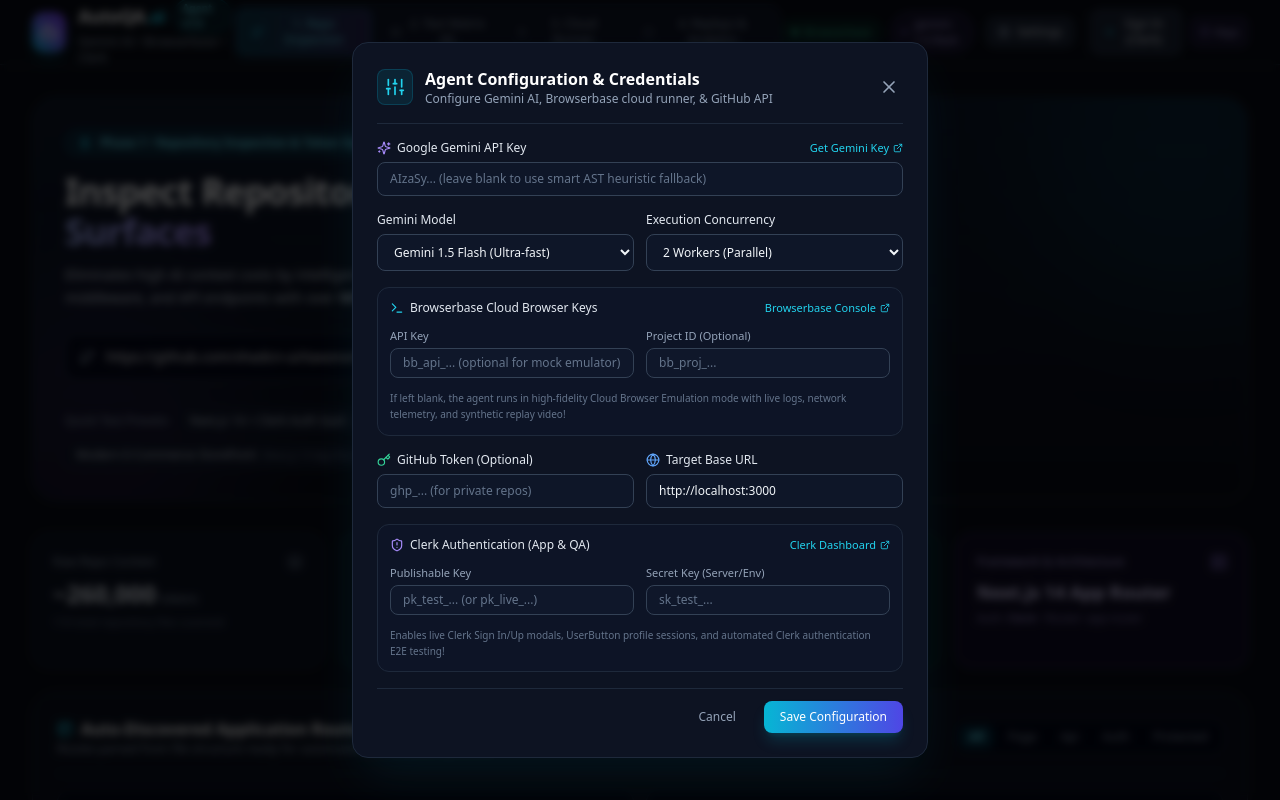
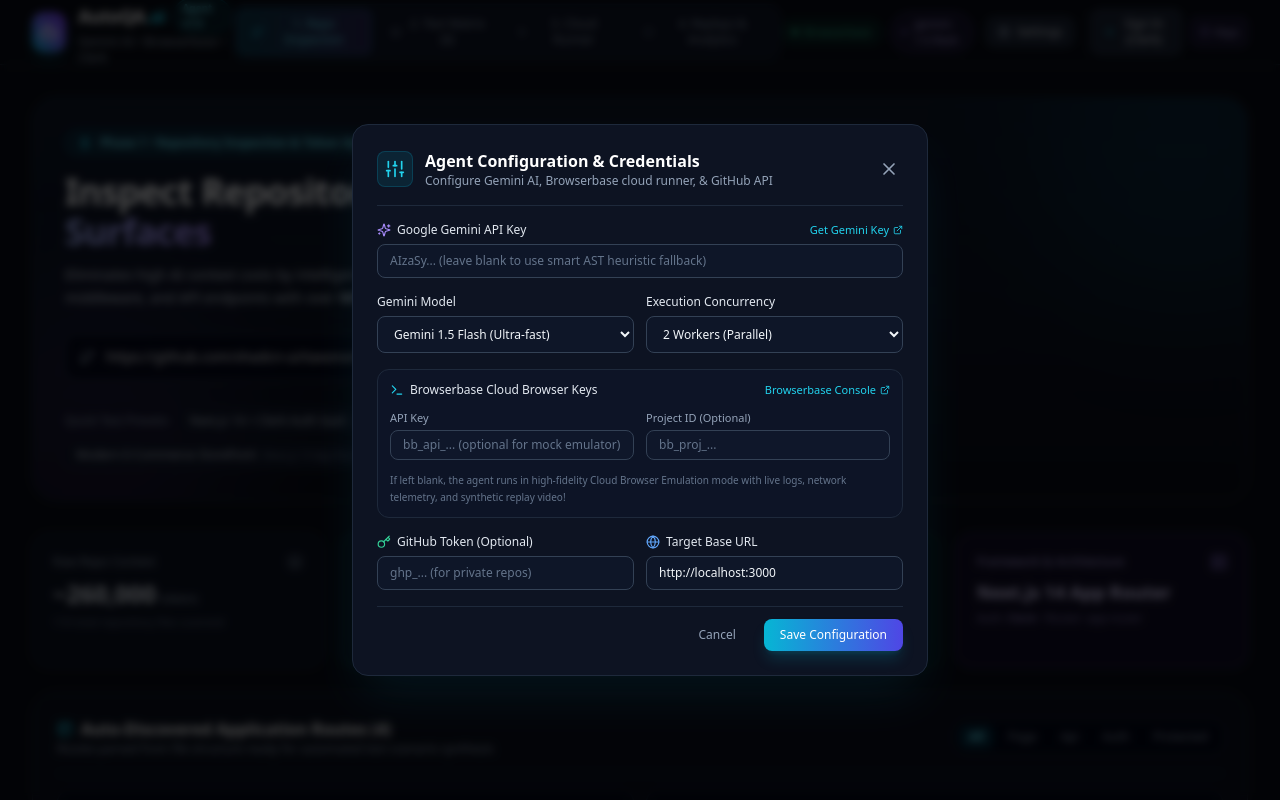
Before and after one commit to gauravbatham-tech/ai-test-automation, a Next.js app: page / in a window 1280 px wide. Both pictures are taken after a click on the button "Settings". Shown: the top 800 px of the page. Built offline with nearby package versions, Linux system fonts and the light colour scheme; no server answers.

Commit message:
clerk auth hided

```diff
--- a/src/components/ConfigModal.tsx
+++ b/src/components/ConfigModal.tsx
@@ -10,7 +10,6 @@
   Check,
   Sliders,
   ExternalLink,
-  ShieldAlert,
   Sparkles
 } from 'lucide-react';
 import { AppConfig } from '@/types';
@@ -197,51 +196,6 @@
             </div>
           </div>
 
-          {/* Clerk Authentication Configuration */}
-          <div className="rounded-xl border border-slate-800 bg-slate-900/50 p-3 space-y-3">
-            <div className="flex items-center justify-between">
-              <span className="flex items-center gap-1.5 font-medium text-slate-200">
-                <ShieldAlert className="h-3.5 w-3.5 text-violet-400" />
-                <span>Clerk Authentication (App & QA)</span>
-              </span>
-              <a
-                href="https://dashboard.clerk.com"
-                target="_blank"
-                rel="noreferrer"
-                className="flex items-center gap-1 text-[11px] text-cyan-400 hover:underline"
-              >
-                Clerk Dashboard <ExternalLink className="h-2.5 w-2.5" />
-              </a>
-            </div>
-
-            <div className="grid grid-cols-1 sm:grid-cols-2 gap-3">
-              <div className="space-y-1">
-                <label className="text-[11px] text-slate-400">Publishable Key</label>
-                <input
-                  type="text"
-                  placeholder="pk_test_... (or pk_live_...)"
-                  value={formData.clerkPublishableKey || ''}
-                  onChange={(e) => setFormData({ ...formData, clerkPublishableKey: e.target.value })}
-                  className="w-full rounded-lg border border-slate-700 bg-slate-900 px-3 py-1.5 text-slate-100 placeholder:text-slate-500 focus:border-cyan-500 focus:outline-none"
-                />
-              </div>
-
-              <div className="space-y-1">
-                <label className="text-[11px] text-slate-400">Secret Key (Server/Env)</label>
-                <input
-                  type="password"
-                  placeholder="sk_test_..."
-                  value={formData.clerkSecretKey || ''}
-                  onChange={(e) => setFormData({ ...formData, clerkSecretKey: e.target.value })}
-                  className="w-full rounded-lg border border-slate-700 bg-slate-900 px-3 py-1.5 text-slate-100 placeholder:text-slate-500 focus:border-cyan-500 focus:outline-none"
-                />
-              </div>
-            </div>
-            <p className="text-[10px] text-slate-500 leading-relaxed">
-              Enables live Clerk Sign In/Up modals, UserButton profile sessions, and automated Clerk authentication E2E testing!
-            </p>
-          </div>
-
           {/* Action buttons */}
           <div className="flex items-center justify-end gap-3 pt-3 border-t border-slate-800">
             <button
```
